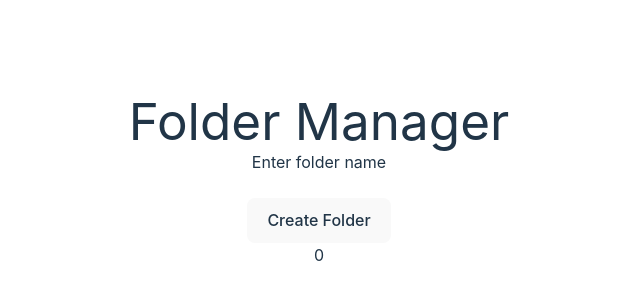
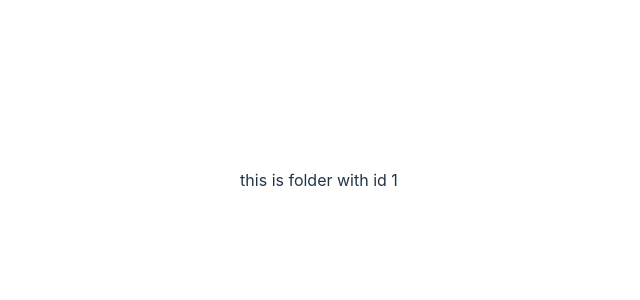
Before and after one commit to pujaKundu/react-folder-manager, a React (Vite) app in the folder react-folder-manager/: page /folder/1 in a window 1280 px wide. Shown: the part 220-520 px from the top of the page, without its empty margins (321-961 px from the left). Built offline with nearby package versions, Linux system fonts and the light colour scheme.

Commit message:
redirect to each folder

```diff
--- a/react-folder-manager/src/App.jsx
+++ b/react-folder-manager/src/App.jsx
@@ -1,12 +1,21 @@
 import { useState } from 'react'
 import './App.css'
-import { Homepage } from './pages'
+import {BrowserRouter as Router, Routes, Route} from 'react-router-dom'
+import { Folder, Homepage } from './pages'
+import FolderList from './components/FolderList/FolderList'
 
 function App() {
 
   return (
     <>
-     <Homepage/>
+    <Router>
+      <Routes>
+          <Route path="/" element={<Homepage/>} />
+          <Route path="/folder/:folderId" element={<Folder/>}
+          />
+        </Routes>
+      </Router>
+
     </>
   )
 }
--- /dev/null
+++ b/react-folder-manager/src/components/FolderList/FolderList.jsx
@@ -0,0 +1,20 @@
+import React from 'react'
+import { Link, useParams } from 'react-router-dom'
+
+const FolderList = ({folderList}) => {
+
+
+    return (
+    <div className='flex'>
+            {folderList.map((folder) => (
+                <Link to={`/folder/${folder?.id}`}
+                className='bg-gray-100 m-2 p-5 w-24 h-24 flex items-center justify-center rounded hover:bg-gray-200 mt-5 cursor-pointer'
+                >
+                    <p >{folder?.folderName}</p>
+                </Link>
+            ))}
+    </div>
+  )
+}
+
+export default FolderList
--- /dev/null
+++ b/react-folder-manager/src/pages/Folder/Folder.jsx
@@ -0,0 +1,13 @@
+import React from 'react'
+import { useParams } from 'react-router-dom'
+
+const Folder = () => {
+    let {folderId}=useParams()
+  return (
+    <div>
+      this is folder with id {folderId}
+    </div>
+  )
+}
+
+export default Folder
--- a/react-folder-manager/src/pages/Homepage/Homepage.jsx
+++ b/react-folder-manager/src/pages/Homepage/Homepage.jsx
@@ -1,14 +1,16 @@
 import React, { useState } from 'react'
+import FolderList from '../../components/FolderList/FolderList'
 
 const Homepage = () => {
 
     const [folderName,setFolderName]=useState('')
     const [folderList,setFolderList]=useState([])
-    console.log(folderList)
+    // console.log(folderList)
     // console.log(folderName)
     const handleCreateFolder=()=>{
         // creating an object represnting a new folder
         const newFolder ={
+            id:Math.floor(Math.random() * 100),
             folderName: folderName
         }
         setFolderList([...folderList, newFolder])
@@ -17,21 +19,23 @@ const Homepage = () => {
 
     return (
         <div className=''>
-            <h1>Folder Manager</h1>
+            <h1 className='text-3xl mb-5'>Folder Manager</h1>
             <div className='flex-col justify-center items-center'>
                 <div>
-                    <p>Enter folder name</p>
-                    <input type="text" className='border border-1'
+                    <input type="text" className='border border-1 w-72 p-3 mt-2'placeholder='Enter Folder Name'
                     value={folderName}
                     onChange={(e)=>setFolderName(e.target.value)}
                     />
                 </div>
-                <button className='mt-5 bg-green-300 cursor-pointer'
-                 onClick={handleCreateFolder}
-                >Create Folder</button>
+            <button className='mt-5 bg-green-400 cursor-pointer'
+                onClick={handleCreateFolder}
+            >Create Folder</button>
             </div>
             {/* show folders */}
-            <p>{folderList.length}</p>
+            {/* <p>{folderList.length}</p> */}
+
+            <FolderList folderList={folderList}/>
+
         </div>
     )
 }
--- a/react-folder-manager/src/pages/index.js
+++ b/react-folder-manager/src/pages/index.js
@@ -1 +1,2 @@
 export { default as Homepage } from "./Homepage/Homepage"
+export { default as Folder } from "./Folder/Folder"
```
